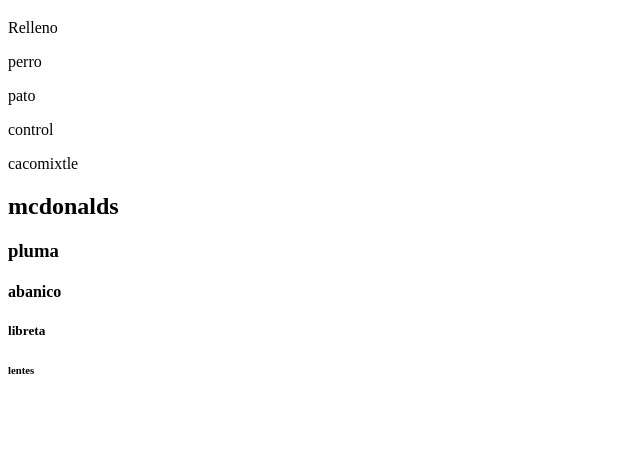
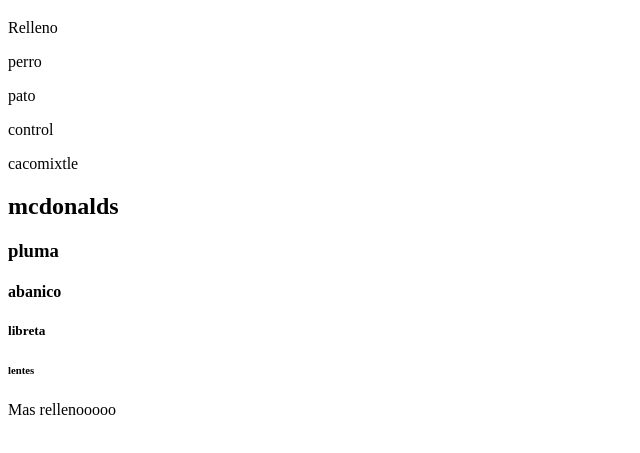
Before and after one commit to valgor007/tallerGitPrac1, a plain HTML site: page src/index.html in a window 1280 px wide. Shown: the part 61-514 px from the top of the page, without its empty margins (0-640 px from the left). Drawn offline with Linux system fonts and the light colour scheme.

Commit message:
otra vez se modifico el index.html

```diff
--- a/src/index.html
+++ b/src/index.html
@@ -18,5 +18,6 @@
     <h4>abanico</h4>
     <h5>libreta</h5>
     <h6>lentes</h6>
+    <p>Mas rellenooooo</p>
 </body>
 </html>
```
